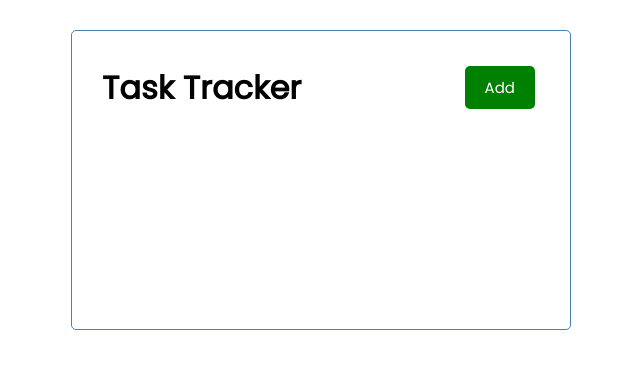
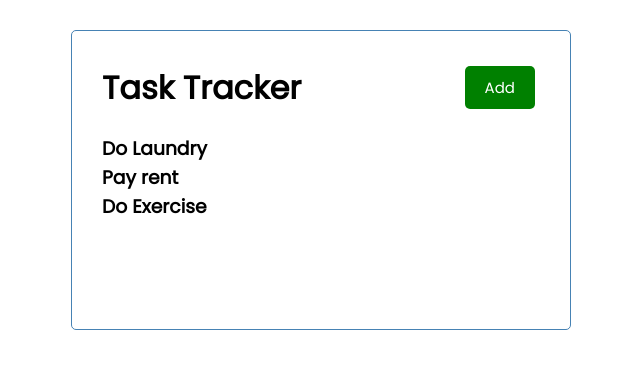
Before and after one commit to mushfiqur-anik/task-tracker, a React (Create React App) app: page / in a window 1280 px wide. Shown: the top 368 px of the page, without its empty margins (319-959 px from the left). Built offline with nearby package versions, Linux system fonts and the light colour scheme.

Commit message:
Adding state

```diff
--- a/src/App.js
+++ b/src/App.js
@@ -1,9 +1,38 @@
-import Header from "./components/Header"
+import {useState} from "react"
+import Header from     "./components/Header"
+import Tasks  from     "./components/Tasks"
+
+
 
 function App() {
+
+  // Using state to set tasks
+  const [tasks, setTasks] = useState([
+    {
+      id:       1,
+      text:     'Do Laundry',
+      day:      'Feb 2nd at 10pm',
+      reminder: true
+    },
+    {
+      id:       2,
+      text:     'Pay rent',
+      day:      'Feb 3nd at 10am',
+      reminder: true
+    },
+    {
+      id:       3,
+      text:     'Do Exercise',
+      day:      'Feb 2nd at 11am',
+      reminder: false
+    }
+  ])
+
+  // Return ...
   return (
     <div className="container">
       <Header title="Task Tracker"/>
+      <Tasks tasks={tasks} />
     </div>
   );
 }
--- a/src/components/Button.js
+++ b/src/components/Button.js
@@ -20,7 +20,7 @@ Button.defaultProps = {
     color: 'blue'
 }
 
-// Type checkings
+// Type checking
 Button.propType = {
     title: PropTypes.string,
     color: PropTypes.string,
--- /dev/null
+++ b/src/components/Tasks.js
@@ -0,0 +1,11 @@
+import React from 'react'
+
+const Tasks = ({tasks}) => {
+    return (
+       <>
+       { tasks.map((task) => (<h3 key={task.id}> {task.text} </h3>)) }
+       </>
+    )
+}
+
+export default Tasks
```
Also changed, not shown: 1 other file (tests, documents, lock files or other folders).
